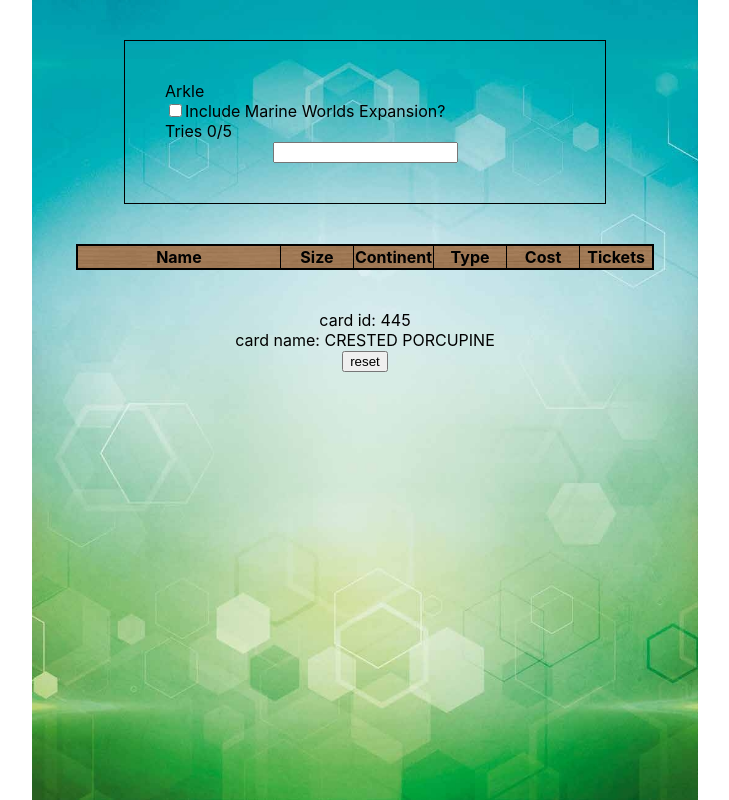
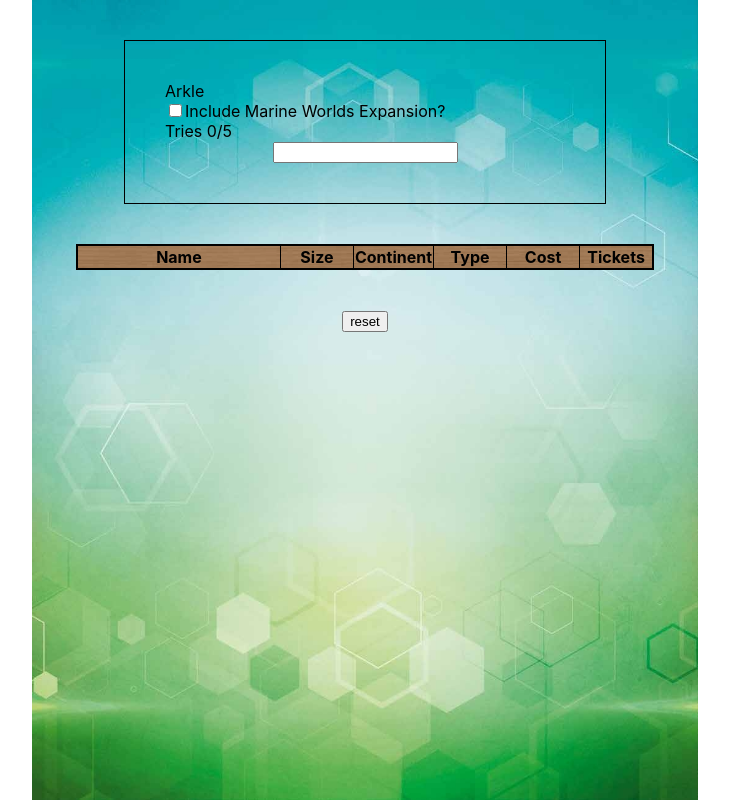
Before and after one commit to elainez98/arknova-map-maker-tsx, a React (Create React App) app: page /arkle in a window 1280 px wide. Shown: the whole page, without its empty margins (275-1004 px from the left). Built offline with nearby package versions, Linux system fonts and the light colour scheme.

Commit message:
comment out answer

```diff
--- a/src/pages/arkle/Arkle.tsx
+++ b/src/pages/arkle/Arkle.tsx
@@ -162,8 +162,8 @@ function Arkle() {
       </div>
       {win && (<div className="win">You Win!</div>)}
       <div className="reset-container">
-        <div>card id: {card.card_id}</div>
-        <div>card name: {card.name}</div>
+        {/* <div>card id: {card.card_id}</div>
+        <div>card name: {card.name}</div> */}
         <button type="button" onClick={reset}>reset</button>
       </div>
     </div >
```
